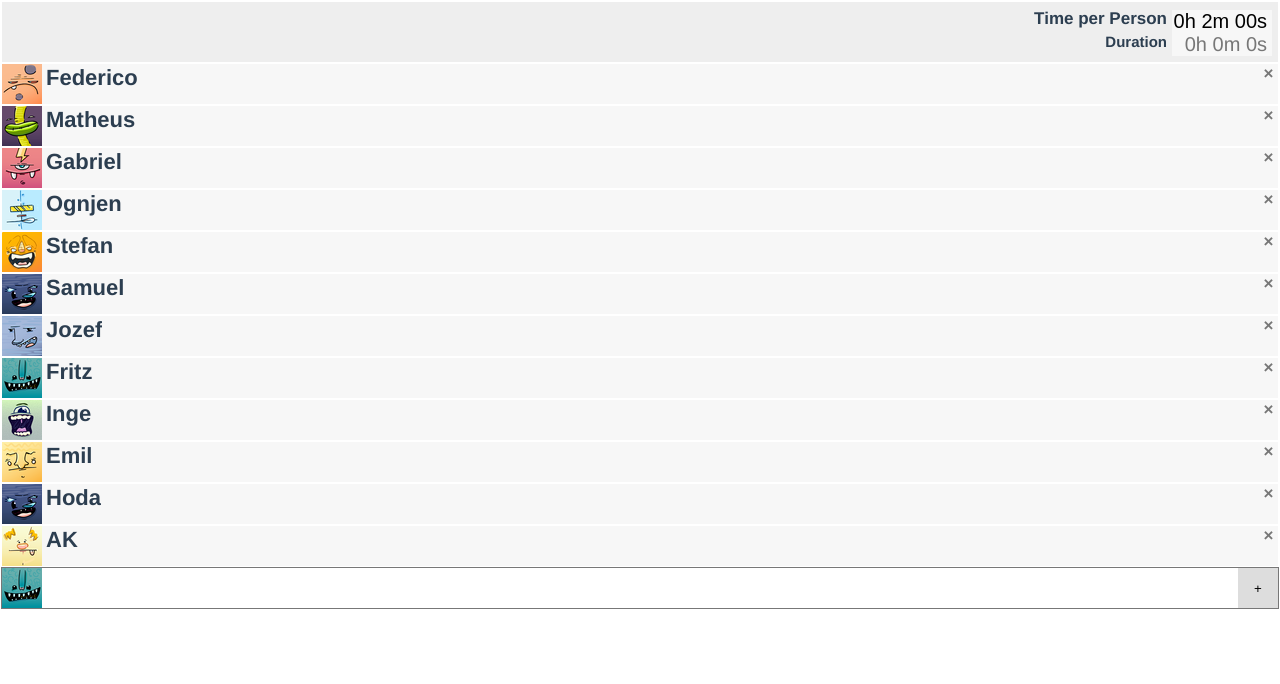
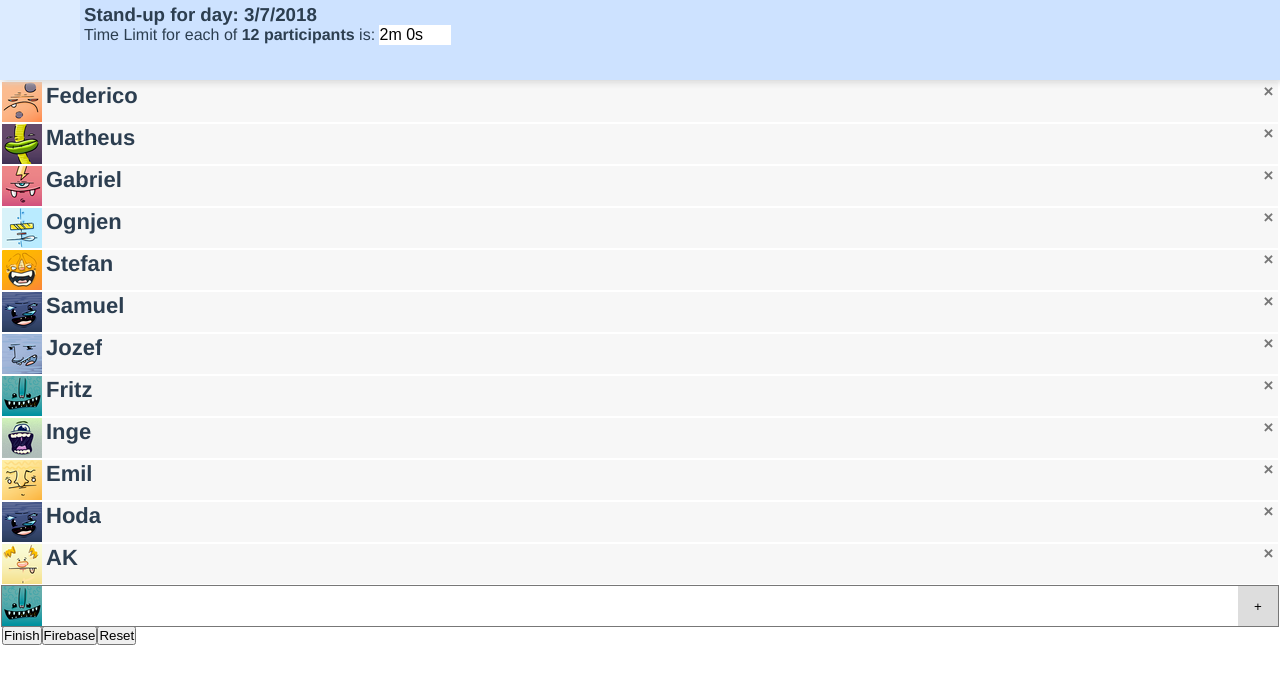
Before and after one commit to jozeflacko/meeting-timer, a Vue app: page /#/standup in a window 1280 px wide. Shown: the top 684 px of the page. Built offline with nearby package versions, Linux system fonts and the light colour scheme; no server answers; the database is empty.

Commit message:
firebase working

```diff
--- a/src/components/HeadPool.vue
+++ b/src/components/HeadPool.vue
@@ -1,20 +1,45 @@
 <template>
-    <div class="talking-person-information-container" v-bind:style="{ background: person && person.favoriteColor }">
+    <div class="container">
+      <!--v-bind:style="{ background: person && person.favoriteColor }"-->
         <img
             class="image"
             v-if="person.name !== ''"
             v-bind:src="person.image"
         />
+        <div
+            class="image-empty-placeholder"
+            v-if="person.name === ''"
+        />
         <div class="info">
-            <div v-if="person.name !== ''" class="name">
-                {{person.name}}
+          <h3>Stand-up for day: {{getToday()}}</h3>
+          <div class="general-info">
+            <div class="time-limit">
+              <label>Time Limit for each of  <strong>{{numberOfParticipants}} participants</strong> is: </label>
+              <input v-model="timeLimit" class="time-per-person"/>
             </div>
-            <div v-if="person.name !== ''" class="current-person-time">
+
+            <div class="duration-container" >
+              <span
+                class="duration"
+                title="Click to pause main Stopwatch"
+                v-on:click="pauseMainStopwatch()"
+              >
+                <span v-if="durationInHHmmss" class="duration-timer">Total Speaking Time is <strong>{{durationInHHmmss}}</strong></span>
+                <span v-if="person && person.name === '' && mainStopwatch.isRunning() === false && mainStopwatch.getTime() > 0" class="paused">Paused</span>
+              </span>
+            </div>
+          </div>
+          <div v-if="person.name !== ''" class="name">
+              <strong>{{person.name}}</strong>
+              <span v-if="person.name !== ''" class="current-person-time">
+                <label> speaks </label>
                 <span class="time">
-                    <span>{{currentTimeInHHmmss}}</span>
+                    <strong>{{currentTimeInHHmmss}}</strong>
                     <span class="overtime">{{overtimeTimeInHHmmss}}</span>
                 </span>
-            </div>
+                <span>{{averagePersonTimeInHHmmss}}</span>
+             </span>
+          </div>
         </div>
     </div>
 </template>
@@ -24,54 +49,123 @@ import { Component, Prop, Vue } from 'vue-property-decorator';
 import Stopwatch, { StopwatchCallback } from '../factories/Stopwatch';
 import TimeUtils from '../utils/TimeUtils';
 import Person from '../interfaces/Person';
+import PersonService from '../services/PersonService';
 
 @Component
 export default class HeadPool extends Vue {
   @Prop() private person!: Person;
   @Prop() private timeLimitInSeconds!: number;
+  @Prop() private mainStopwatch!: Stopwatch;
+  @Prop() private setTalkingPerson!: Function;
 
-    private get currentTimeInHHmmss(): string {
-        return TimeUtils.getCurrentTimeInHHmmss(Number(this.person.currentTimeInSeconds), this.timeLimitInSeconds, true);
+  private pauseMainStopwatch(): void {
+    if (this.mainStopwatch.isRunning() === true) {
+        this.mainStopwatch.stop();
+        this.setTalkingPerson(PersonService.createPerson());
     }
+  }
 
-    private get overtimeTimeInHHmmss(): string {
-        return TimeUtils.getOvertimeInHHmmss(Number(this.person.currentTimeInSeconds), this.timeLimitInSeconds, true);
+  private getToday(): string {
+    const currentdate = new Date();
+    return currentdate.getDate() + '/'
+            + (currentdate.getMonth()+1)  + '/'
+            + currentdate.getFullYear();
+  }
+
+  get currentTimeInHHmmss(): string {
+      const time = TimeUtils.getCurrentTimeInHHmmss(Number(this.person.currentTimeInSeconds), this.timeLimitInSeconds, true);
+      return time;
+  }
+
+  get overtimeTimeInHHmmss(): string {
+      return TimeUtils.getOvertimeInHHmmss(Number(this.person.currentTimeInSeconds), this.timeLimitInSeconds, true);
+  }
+  get timeLimit(): string {
+    return this.$store.state.timeLimit;
+  }
+  get duration(): number {
+    return this.$store.state.duration;
+  }
+
+  get durationInHHmmss() {
+    const duration = TimeUtils.from_Seconds_to_HHmmss(this.duration, true);
+    return duration ? `${duration}` : '';
+  }
+  get numberOfParticipants() {
+    return `${this.$store.state.persons.length}`;
+  }
+  get averagePersonTimeInHHmmss(): string {
+    const participants = this.$store.state.persons;
+
+    let sumTime = 0;
+    let sumNumberOfParticipants = 0;
+    for (let p of participants) {
+      const time = Number(p.currentTimeInSeconds);
+      if (time > 0) {
+        sumTime += time;
+        sumNumberOfParticipants++;
+      }
     }
+    const averageTime = sumTime > 0 && sumNumberOfParticipants > 1 ? sumTime/sumNumberOfParticipants : 0;
+    return averageTime > 0 ? ` (Ø ${TimeUtils.from_Seconds_to_HHmmss(averageTime, true)})` : '';
+  }
 }
 </script>
 
 <style scoped lang="scss">
-  .talking-person-information-container {
-    height:60px;
-    background:#EEE;
+  .container {
+     padding:0px;
+     position:relative;
+     height:inherit;
   }
-  .talking-person-information-container .image {
+  .image {
     display:inline-block;
-    width:60px;
+    width:80px;
     height:100%;
     background:#DDD;
+    position:absolute;
+    top:0px;
+    left:0px;
   }
-  .talking-person-information-container .info {
+  .image-empty-placeholder {
     display:inline-block;
-    padding:2px;
+    width:80px;
+    height:inherit;
+    background:#ffffff4a;
+    position:absolute;
+    top:0px;
+    left:0px;
   }
-  .talking-person-information-container .info .name {
-    font-weight:800;
-    font-size:32px;
+  .info {
+    display:inline-block;
+    padding:2px 2px;
+    margin-left:80px;
+    height:inherit;
   }
-  .talking-person-information-container .info .current-person-time {
-    font-weight:400;
-    font-size:24px;
-  }
-  .talking-person-information-container .info .overtime {
-      color:red;
-  }
-  .talking-person-information-container .info .overtime:not(:empty) {
+  .overtime {
     color:red;
   }
-  .talking-person-information-container .info  .overtime:not(:empty) {
+  .overtime:not(:empty) {
+    color:red;
+  }
+  .overtime:not(:empty) {
     color:red;
     animation: blinker 2s linear infinite;
+  }
+  .paused {
+    color:orange;
+      animation: blinker 2s linear infinite;
+  }
+  .time-per-person {
+    width:70px;
+    border-radius:0px;
+    height:auto;
+    border:none;
+    padding:0px;
+    background:white;
+    outline:1px solid white;
+    line-height:inherit;
+    font-size:inherit;
   }
 
   @keyframes blinker {
--- a/src/factories/Stopwatch.ts
+++ b/src/factories/Stopwatch.ts
@@ -5,15 +5,25 @@ export default class Stopwatch {
     private id: any = null;
     private startTime: number = 0;
     private currentTimeInSeconds: number = 0;
+    private REFRESH_TIME_EVERY_MILISECONDS = 500;
+
+    private secondsToMiliseconds(seconds) {
+        return seconds * 1000;
+    }
+
+    public setCurrentTimeInSeconds(seconds: number) {
+        this.currentTimeInSeconds = seconds;
+    }
 
     public start(callback: StopwatchCallback) {
         if (this.isRunning() === true) {
             throw new Error('Stopwatch already running');
         }
-        this.startTime = Date.now() - ( this.currentTimeInSeconds * 100);
+        const now = Date.now();
+        this.startTime = now - this.secondsToMiliseconds(this.currentTimeInSeconds);
         this.id = setInterval(() => {
             callback(this.getTime());
-        }, 100);
+        }, this.REFRESH_TIME_EVERY_MILISECONDS);
     }
 
     public stop() {
--- a/src/store.ts
+++ b/src/store.ts
@@ -10,6 +10,7 @@ export const CHANGE_PERSONS = 'changepersons';
 export const CHANGE_TALKING_PERSON = 'changetalkingperson';
 export const CHANGE_DURATION = 'changeduration';
 export const CHANGE_TIME_LIMIT = 'changetimelimit';
+export const CHANGE_STORE = 'changestore';
 
 const talkingPerson: Person = {
   name: '',
@@ -25,7 +26,7 @@ export default new Vuex.Store({
     talkingPerson,
     persons,
     duration: 0,
-    timeLimit: '0h 2m 00s',
+    timeLimit: '2m 0s',
   },
   mutations: {
     [CHANGE_PERSONS](state, persons: Person[]) {
@@ -40,6 +41,12 @@ export default new Vuex.Store({
     [CHANGE_TIME_LIMIT](state, timeLimit: string) {
       state.timeLimit = timeLimit;
     },
+    [CHANGE_STORE](state, store: Status) {
+      state.persons = store.peopleArray;
+      state.talkingPerson = store.talkingPerson;
+      state.timeLimit = store.timeLimit;
+      state.duration = store.duration;
+    },
   },
   actions: {
 
--- a/src/utils/TimeUtils.ts
+++ b/src/utils/TimeUtils.ts
@@ -51,6 +51,7 @@ export default class TimeUtils {
 
         // round seconds
         seconds = Math.round(seconds * 100) / 100;
+        seconds = parseInt(seconds.toString(),10);
 
         let result: string = '';
 
--- a/src/views/StandUp.vue
+++ b/src/views/StandUp.vue
@@ -1,27 +1,11 @@
 <template>
   <div class="container">
     <div class="overview-panel">
-      <div class="talking-general-settings-container">
-        <div class="time-limit">
-          <label>Time per Person</label>
-          <input v-model="timeLimit" placeholder="0h 1m 30s" class="time-per-person"/>
-        </div>
-
-        <div class="duration-container" >
-          <label>Duration</label>
-          <span
-            class="duration"
-            title="Click to pause main Stopwatch"
-            v-on:click="pauseMainStopwatch()"
-          >
-            <span class="duration-timer">{{durationInHHmmss ? durationInHHmmss : '0h 0m 0s'}}</span>
-            <span v-if="talkingPerson.name === '' && mainStopwatch.isRunning() === false && mainStopwatch.getTime() > 0" class="paused">Paused</span>
-          </span>
-        </div>
-      </div>
       <HeadPool
         :person=talkingPerson
         :timeLimitInSeconds=timeLimitInSeconds
+        :mainStopwatch=mainStopwatch
+        :setTalkingPerson=setTalkingPerson
       />
     </div>
     <div class="pools">
@@ -33,6 +17,7 @@
         :setTalkingPerson=setTalkingPerson
         :removePerson=removePerson
         :onlySetter=false
+        :sync=sync
       />
     </div>
     <div class="add-person-container">
@@ -40,7 +25,11 @@
       <input v-model="newPersonName" title="Add Person"/>
       <button v-on:click="()=> {addPerson()}">+</button>
     </div>
+    <button v-on:click="()=> {finish()}">Finish</button>
 
+    <button v-on:click="()=> {sync()}">Firebase</button>
+
+    <button v-on:click="()=> {resetApp()}">Reset</button>
   </div>
 </template>
 
@@ -73,9 +62,10 @@ export default class StandUp extends Vue {
   private newPersonName: string|null = null;
   private newPersonImage: string = '';
 
-  private mainStopwatch = new Stopwatch();
   private avatarUrl = 'img/avatars/1.png';
   private imageIndex = 0;
+
+  private mainStopwatch = new Stopwatch();
 
   private created() {
       this.newPersonImage = this.imageService.getNextImage();
@@ -85,15 +75,9 @@ export default class StandUp extends Vue {
     this.$store.commit(CHANGE_TALKING_PERSON, person);
     this.startTalkingTimerWhenPerson(person);
   }
-
   private setDuration(time: number): void {
     this.$store.commit(CHANGE_DURATION, time);
   }
-/*
-  private setTimeLimit(timeLimit: string): void {
-    this.$store.commit(CHANGE_TIME_LIMIT, timeLimit);
-  }
-*/
   private startTalkingTimerWhenPerson(person): void {
     if (this.talkingPerson.name !== '') {
       if (this.mainStopwatch.isRunning() === false) {
@@ -103,22 +87,31 @@ export default class StandUp extends Vue {
       }
     }
   }
-
   private removePerson(person: Person): void {
     this.personService.remove(person);
     this.setTalkingPerson(PersonService.createPerson());
   }
 
-  private clickFirebase(): void {
+  private sync(): void {
 
    const state:Status = {
       talkingPerson:  this.$store.state.talkingPerson,
       peopleArray: this.$store.state.persons,
-      duration: this.duration,
-      timeLimit: this.timeLimit,
+      duration: this.$store.state.duration,
+      timeLimit: this.$store.state.timeLimit,
     };
     FirebaseService.sendInformation(state);
-    console.log(this.$store.state.status);
+  }
+
+  private resetApp(): void {
+    this.personService.createDefaultPeople ();
+    const state:Status = {
+      talkingPerson:  this.$store.state.talkingPerson,
+      peopleArray: this.$store.state.persons,
+      duration: this.$store.state.duration,
+      timeLimit: this.$store.state.timeLimit,
+    };
+    FirebaseService.sendInformation(state);
   }
 
   private addPerson() {
@@ -133,17 +126,12 @@ export default class StandUp extends Vue {
     }
   }
 
-  private pauseMainStopwatch(): void {
-    if (this.mainStopwatch.isRunning() === true) {
-        this.mainStopwatch.stop();
-        this.setTalkingPerson(PersonService.createPerson());
-    }
+  private finish() {
+    alert();
   }
-
-  get timeLimit(): string {
-    return this.$store.state.timeLimit;
+  get talkingPerson(): Person {
+    return this.$store.state.talkingPerson;
   }
-
   get timeLimitInSeconds() {
     return TimeUtils.from_HHmmss_to_Seconds(this.$store.state.timeLimit, true);
   }
@@ -152,17 +140,7 @@ export default class StandUp extends Vue {
     return this.$store.state.persons;
   }
 
-  get talkingPerson(): Person {
-    return this.$store.state.talkingPerson;
-  }
 
-  get duration(): number {
-    return this.$store.state.duration;
-  }
-
-  get durationInHHmmss() {
-    return TimeUtils.from_Seconds_to_HHmmss(this.duration, true);
-  }
 }
 </script>
 
@@ -170,75 +148,22 @@ export default class StandUp extends Vue {
   .container {
     padding:2px;
     overflow:hidden;
+
   }
   .overview-panel {
     margin-bottom:2px;
-    position:relative;
+    position:fixed;
+    top:0px;
+    left:0px;
+    width:100%;
+    height:80px;
+    overflow:hidden;
+    z-index:1000;
+    background:#cde2ff;
+    box-shadow:2px 2px 7px #d1d1d1;
   }
-  .talking-general-settings-container {
-    font-weight: 400;
-    text-align: right;
-    position: absolute;
-    width: 100%;
-    right: 6px;
-    top: 8px;
-  }
-  .duration-container {
-    font-weight:400;
-    font-size:20px;
-  }
-  .duration-container label{
-    font-weight:800;
-    font-size:15px;
-    display:inline-block;
-    text-align:right;
-    vertical-align:top;
-    margin-left:5px;
-  }
-  .duration-container .duration {
-    cursor: pointer;
-    display: inline-block;
-    width: 100px;
-    border: none;
-    margin: 0px;
-    vertical-align: top;
-    text-align: right;
-    padding-right: 5px;
-    background: #fefefe7d;
-    margin-left:5px;
-    color: #777;
-    cursor: default;
-  }
-  .duration .paused {
-    color:orange;
-      animation: blinker 2s linear infinite;
-  }
-
-  @keyframes blinker {
-    50% {
-      opacity: 0;
-    }
-  }
-
-  .time-limit label {
-    font-size: 17px;
-    line-height: 17px;
-    display: inline-block;
-    font-weight: bold;
-    vertical-align:top;
-    margin-left:5px;
-  }
-  .time-limit input {
-    width: 100px;
-    display: inline-block;
-    font-weight: 400;
-    font-size: 20px;
-    padding-right: 5px;
-    margin-left: 5px;
-    background:#fefefe7d;
-    cursor: pointer;
-    text-align:right;
-    border:none;
+  .pools {
+    margin-top:80px;
   }
 
   .add-person-container {
@@ -267,7 +192,7 @@ export default class StandUp extends Vue {
     border: none;
     background: white;
     outline: none;
-    text-align:right;
+    text-align:left;
     padding-right:5px;
   }
   .add-person-container button {
```
Also changed, not shown: src/components/Pool.vue (+25 -4 lines), src/main.ts (+2 -16 lines), src/services/FirebaseService.ts (+12 -3 lines), src/services/PersonService.ts (+26 -0 lines), 1 other file (tests, documents, lock files or other folders).
